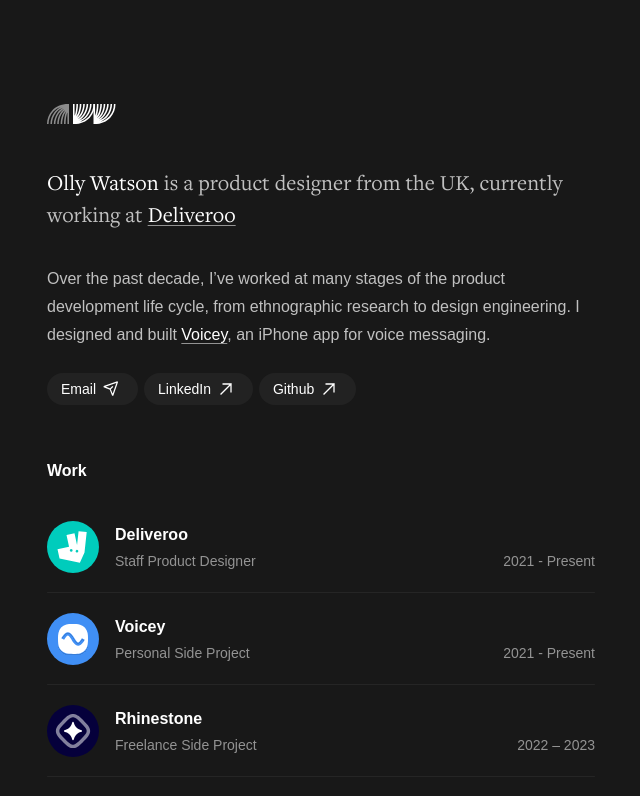
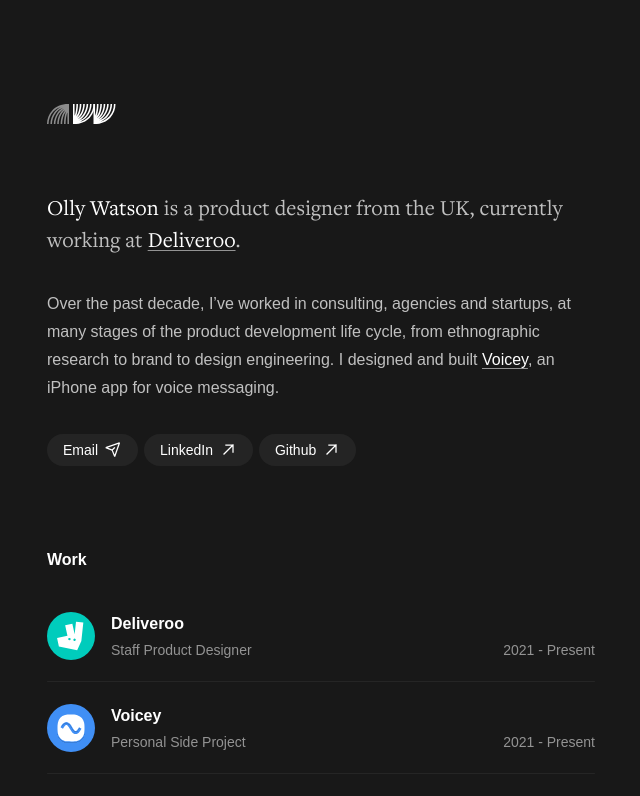
Before and after one commit to ollywatson/ollyw.at, a Next.js app: page / in a window 1280 px wide. Shown: the top 796 px of the page, without its empty margins (319-959 px from the left). Built offline with nearby package versions, Linux system fonts and the light colour scheme; a web font is replaced by a local one.

Commit message:
Visual design changes

```diff
--- a/components/animatediconwrapper.tsx
+++ b/components/animatediconwrapper.tsx
@@ -13,11 +13,11 @@
                 opacity: 1;
             }
             50% {
-                transform: ${direction === 'left' ? 'translate(-50%, 0)' : direction === 'right' ? 'translate(50%, 0)' : direction === 'up' ? 'translate(0, -50%)' : direction === 'down' ? 'translate(0, 50%)' : direction === 'top-left' ? 'translate(-75%, -75%)' : direction === 'top-right' ? 'translate(75%, -75%)' : direction === 'bottom-left' ? 'translate(-75%, 75%)' : direction === 'bottom-right' ? 'translate(75%, 75%)' : 'translate(75%, -75%)'};
+                transform: ${direction === 'left' ? 'translate(-50%, 0)' : direction === 'right' ? 'translate(50%, 0)' : direction === 'up' ? 'translate(0, -50%)' : direction === 'down' ? 'translate(0, 50%)' : direction === 'top-left' ? 'translate(-50%, -50%)' : direction === 'top-right' ? 'translate(50%, -50%)' : direction === 'bottom-left' ? 'translate(-50%, 50%)' : direction === 'bottom-right' ? 'translate(50%, 50%)' : 'translate(50%, -50%)'};
                 opacity: 0;
             }
             50.1% {
-                transform: ${direction === 'left' ? 'translate(50%, 0)' : direction === 'right' ? 'translate(-50%, 0)' : direction === 'up' ? 'translate(0, 50%)' : direction === 'down' ? 'translate(0, -50%)' : direction === 'top-left' ? 'translate(75%, 75%)' : direction === 'top-right' ? 'translate(-75%, 75%)' : direction === 'bottom-left' ? 'translate(75%, -75%)' : direction === 'bottom-right' ? 'translate(-75%, -75%)' : 'translate(-75%, 75%)'};
+                transform: ${direction === 'left' ? 'translate(50%, 0)' : direction === 'right' ? 'translate(-50%, 0)' : direction === 'up' ? 'translate(0, 50%)' : direction === 'down' ? 'translate(0, -50%)' : direction === 'top-left' ? 'translate(50%, 50%)' : direction === 'top-right' ? 'translate(-50%, 50%)' : direction === 'bottom-left' ? 'translate(50%, -50%)' : direction === 'bottom-right' ? 'translate(-50%, -50%)' : 'translate(-50%, 50%)'};
                 opacity: 0;
             }
             100% {
--- a/components/minibutton.tsx
+++ b/components/minibutton.tsx
@@ -8,13 +8,13 @@
 
 const MiniButton: React.FC<MiniButtonProps> = ({ text, icon }) => {
     return (
-        <button className="button-container flex items-center justify-center pl-[14px] pr-[18px] py-1 bg-selectorBg hover:bg-buttonBg rounded-full text-primary relative overflow-hidden transition-colors duration-200">
+        <button className="button-container flex items-center justify-center px-[16px] py-1 bg-selectorBg hover:bg-buttonBg rounded-full text-primary relative overflow-hidden transition-colors duration-200">
             <span className="text-sm">{text}</span>
             <div className="w-[18px] h-[18px] relative ml-[6px]">
                 <AnimatedIconWrapper direction="top-right">
                     {icon === 'arrow' ? (
                         <svg width="18" height="18" viewBox="0 0 18 18" fill="none" xmlns="http://www.w3.org/2000/svg">
-                            <path d="M4 14L14 4M14 4L6.14286 4M14 4V11.8571" stroke="white" strokeWidth="1.28571" strokeLinecap="square"/>
+                            <path d="M5 13L14 4M14 4L6.92857 4M14 4V11.0714" stroke="white" stroke-width="1.25" stroke-linecap="square"/>
                         </svg>
                     ) : (
                         <svg width="18" height="18" viewBox="0 0 18 18" fill="none" xmlns="http://www.w3.org/2000/svg">
--- a/components/profile.tsx
+++ b/components/profile.tsx
@@ -10,15 +10,15 @@
 const Profile = () => {
     return (
         <div className="px-[26px]">
-            <div className="space-y-[39px]">
+            <div className="space-y-16">
                 <FeatureIcon />
                 {/* <GlowIcon /> */}
-                <p className="pr-8 text-headline font-serif text-secondary"><span className="text-primary">Olly Watson</span> is a product designer from the UK, currently working at <Link href="https://www.deliveroo.design/" className="inline-link text-primary">Deliveroo</ Link></p>
+                <p className="pr-8 text-headline font-serif text-secondary"><span className="text-primary">Olly Watson</span> is a product designer from the UK, currently working at <Link href="https://www.deliveroo.design/" className="inline-link text-primary">Deliveroo</ Link>.</p>
             </div>
             <div className="mt-8">
-                <p className="text-base text-secondary">Over the past decade, I’ve worked at many stages of the product development life cycle, from ethnographic research to design engineering. I designed and built <Link href="https://www.deliveroo.design/" className="inline-link text-primary">Voicey</Link>, an iPhone app for voice messaging.</p>
+                <p className="text-base text-secondary">Over the past decade, I’ve worked in consulting, agencies and startups, at many stages of the product development life cycle, from ethnographic research to brand to design engineering. I designed and built <Link href="https://www.deliveroo.design/" className="inline-link text-primary">Voicey</Link>, an iPhone app for voice messaging.</p>
             </div>
-            <div className="mt-6 flex space-x-[6px]">
+            <div className="mt-8 flex space-x-[6px]">
                 <MiniButton text="Email" icon="plane" />
                 <MiniButton text="LinkedIn" icon="arrow" />
                 <MiniButton text="Github" icon="arrow" />
--- a/components/projectrow.tsx
+++ b/components/projectrow.tsx
@@ -32,8 +32,8 @@
                     <Image
                         src={icon} // Use destructured imageUrl
                         alt={`${name} logo`}
-                        width={40}
-                        height={40}
+                        width={36}
+                        height={36}
                         className="rounded-lg"
                         priority // Add priority for above-the-fold images
                     />
--- a/components/recentwork.tsx
+++ b/components/recentwork.tsx
@@ -3,7 +3,7 @@
 
 const RecentWorkSection = () => {
     return (
-        <div className="mt-[52px] px-[6px]">
+        <div className="mt-20 px-[6px]">
             <p className="text-base text-primary font-semibold px-[20px]">Work</p>
             <ProjectBox />
         </div>
--- a/tailwind.config.ts
+++ b/tailwind.config.ts
@@ -17,7 +17,7 @@
         tertiary: '#939393',  // Tertiary color for text and icons
         borderLight: '#333333',    // Border color
         buttonBg: '#333333',   // Background color for buttons
-        selectorBg: '#222222',
+        selectorBg: '#242424',
       },
       fontFamily: {
         'sans': ['Mona Sans', 'sans-serif'], // Add your font name first, followed by fallback fonts
```
